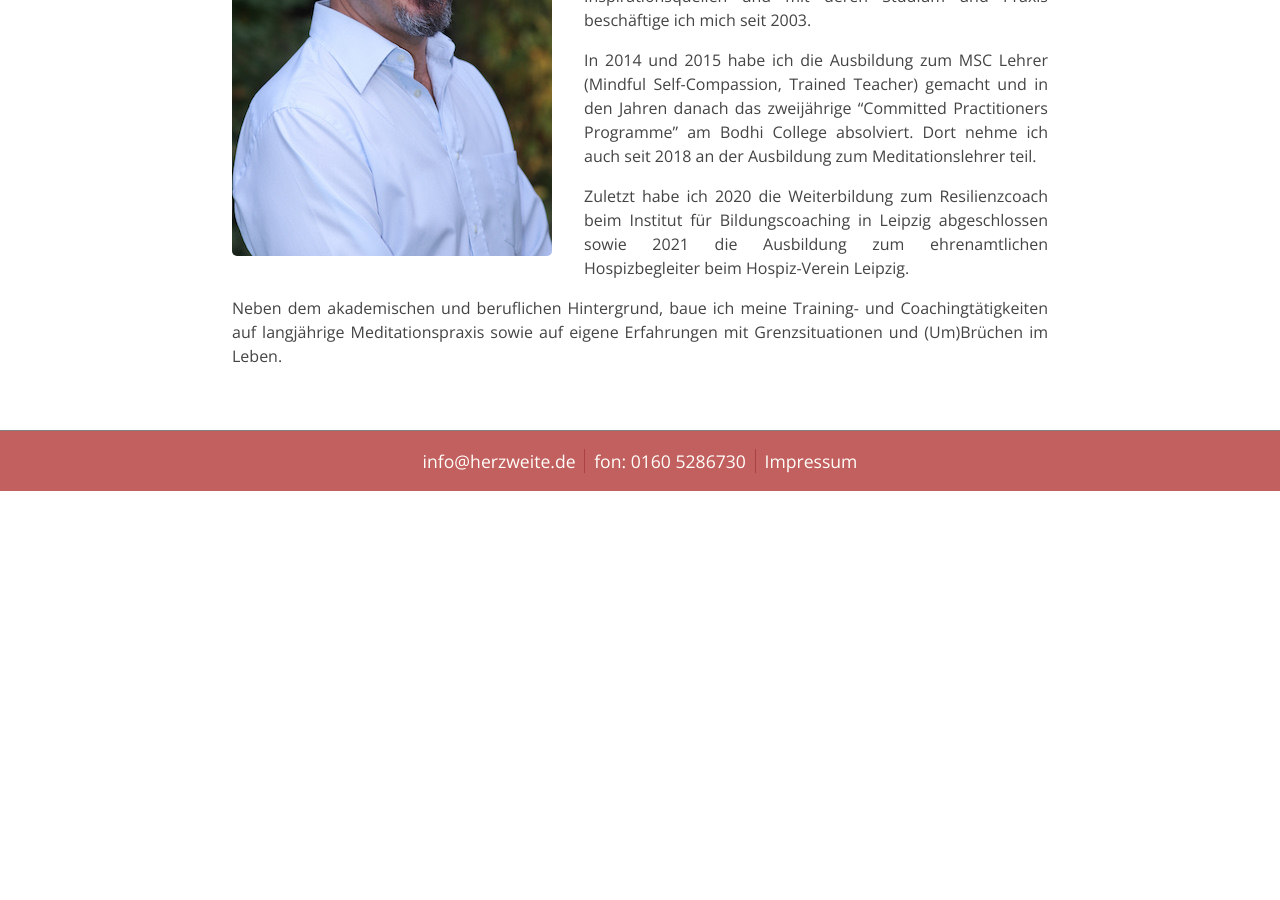
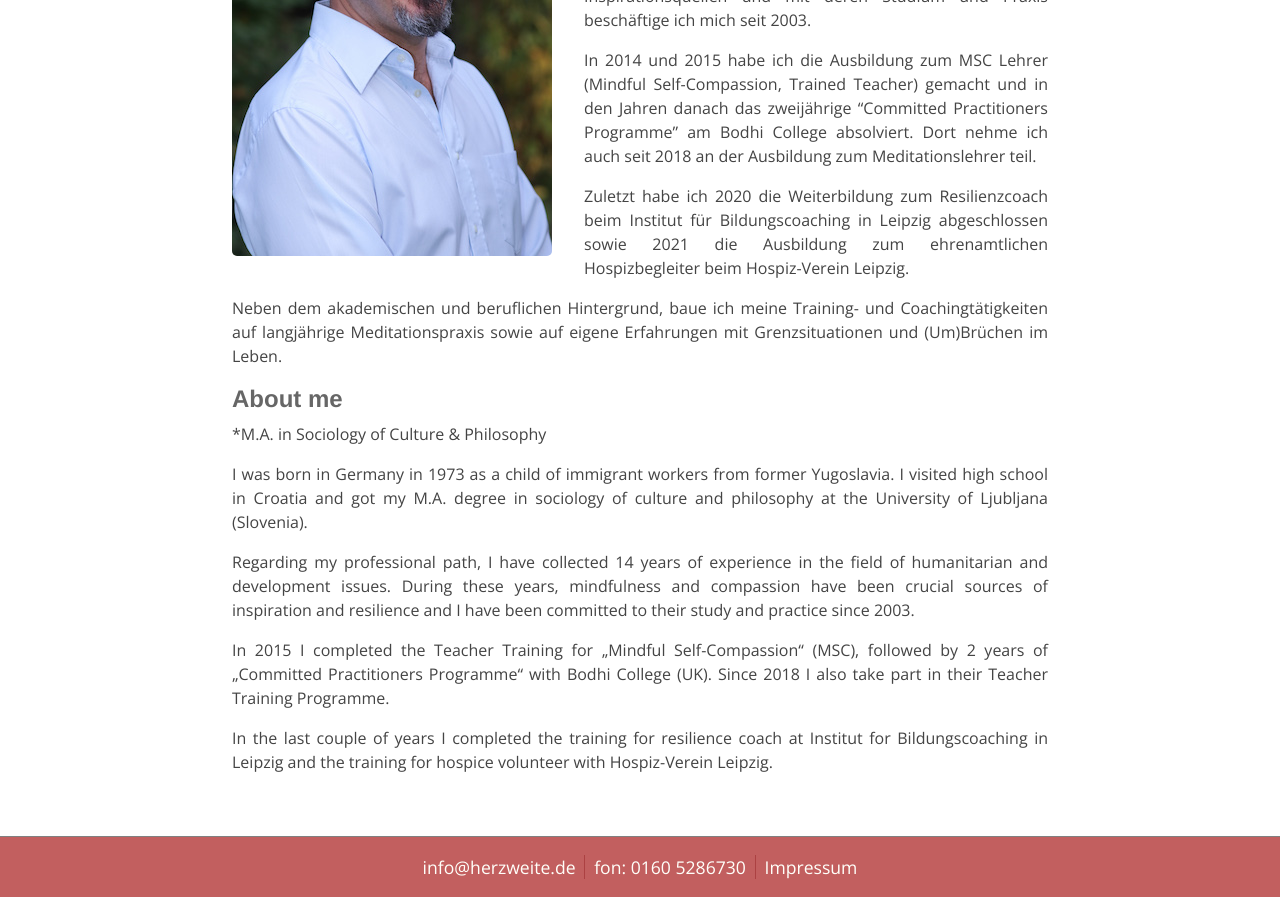
Before and after one commit to herzweite/herzweite.github.io, a Jekyll site: the page built from zur-person.md, in a window 1280 px wide and 900 px high, scrolled down 604 px. Built offline with Jekyll 4.4.1, drawn with Linux system fonts in a browser that asks for light colours; our own code applies the rules of GitHub Pages for plain Markdown files; before the commit the page ends 1098 px from its top, so only the background shows below that.

Commit message:
Update zur-person.md

```diff
--- a/zur-person.md
+++ b/zur-person.md
@@ -14,3 +14,14 @@ In 2014 und 2015 habe ich die Ausbildung zum MSC Lehrer (Mindful Self-Compassion
 Zuletzt habe ich 2020 die Weiterbildung zum Resilienzcoach beim Institut für Bildungscoaching in Leipzig abgeschlossen sowie 2021 die Ausbildung zum ehrenamtlichen Hospizbegleiter beim Hospiz-Verein Leipzig.
 
 Neben dem akademischen und beruflichen Hintergrund, baue ich meine Training- und Coachingtätigkeiten auf langjährige Meditationspraxis sowie auf eigene Erfahrungen mit Grenzsituationen und (Um)Brüchen im Leben.
+
+## About me
+*M.A. in Sociology of Culture & Philosophy
+
+I was born in Germany in 1973 as a child of immigrant workers from former Yugoslavia. I visited high school in Croatia and got my M.A. degree in sociology of culture and philosophy at the University of Ljubljana (Slovenia).
+
+Regarding my professional path, I have collected 14 years of experience in the field of humanitarian and development issues. During these years, mindfulness and compassion  have been crucial sources of inspiration and resilience and I have been committed to their study and practice since 2003.
+
+In 2015 I completed the Teacher Training for „Mindful Self-Compassion“ (MSC), followed by  2 years of „Committed Practitioners Programme“ with Bodhi College (UK). Since 2018 I also take part in their Teacher Training Programme.
+
+In the last couple of years I completed the training for resilience coach at Institut for Bildungscoaching in Leipzig and the training for hospice volunteer with Hospiz-Verein Leipzig.
```
